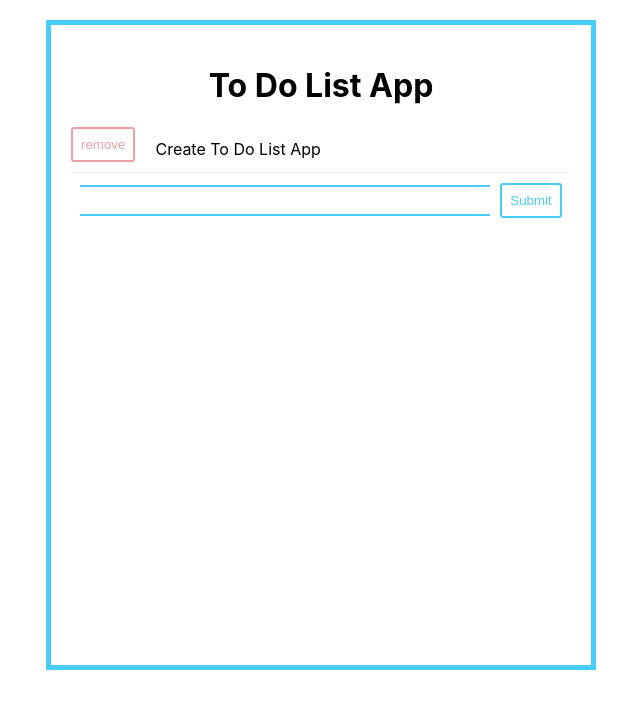
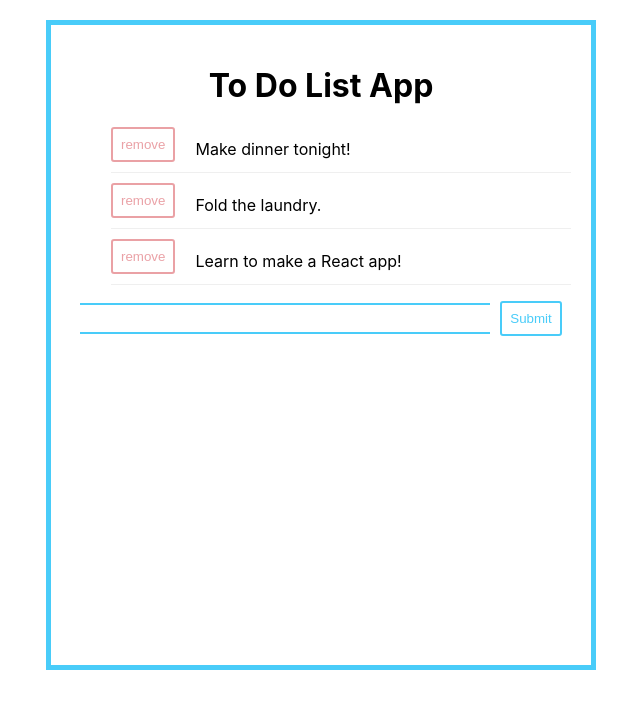
Before and after one commit to wetech16/react-to-do-list-app, a React (Create React App) app in the folder my-app/: page / in a window 1280 px wide. Shown: the top 708 px of the page, without its empty margins (319-959 px from the left). Built offline with nearby package versions, Linux system fonts and the light colour scheme.

Commit message:
-Views-add array objects

```diff
--- a/my-app/src/components/ToDoItem.js
+++ b/my-app/src/components/ToDoItem.js
@@ -1,11 +1,11 @@
 import React from 'react'
 import '../assets/css/todoitem.css'
 
-export default ({toDoText}) => {
+export default ({id, text}) => {
     return(
         <div className="todoWrapper">
             <button className="removeTodo" onClick={""}>remove</button>
-            <div>{toDoText}</div>
+            <div>{text}</div>
         </div>
     );
 }
--- a/my-app/src/views/ToDoView.js
+++ b/my-app/src/views/ToDoView.js
@@ -2,12 +2,27 @@ import React, { useState } from 'react'
 import ToDoItem from '../components/ToDoItem'
 import ToDoInputBox from '../components/ToDoInputBox'
 
-export default () => {
-    const [toDoText, setToDoText] = useState('Create To Do List App')
+function ToDoView () {
+    const toDoItems = [
+        {id: 0, text: 'Make dinner tonight!'},
+        {id: 1, text: 'Fold the laundry.'},
+        {id: 2, text: 'Learn to make a React app!'},
+      ]
+
+    const [toDoText, setToDoText] = useState(toDoItems)
+
     return (
         <div>
-            <ToDoItem toDoText={toDoText}/>
-            <ToDoInputBox />
+            <ul>
+                {
+                toDoText.map((toDo) =>
+                    <ToDoItem  key ={toDo.id} {...toDo}/>
+                )
+                }
+            </ul>
+                <ToDoInputBox />
         </div>
     );
 }
+
+export default ToDoView
```
